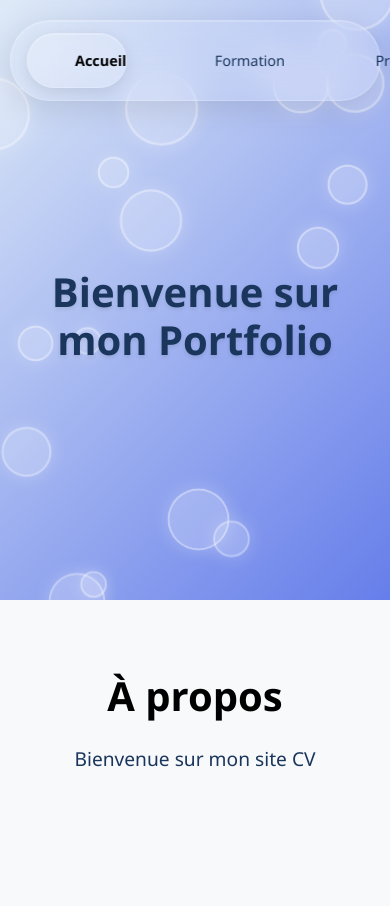
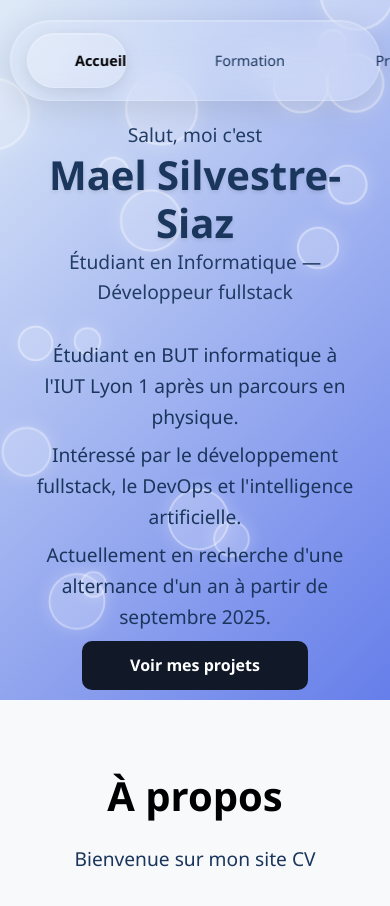
Before and after one commit to mael-sil/site-perso, a Vue app: page / in a window 390 px wide. Shown: the top 906 px of the page. Built offline with nearby package versions, Linux system fonts and the light colour scheme; the HTML template or start-up script is replaced by a standard one.

Commit message:
Enhance Accueil page layout by updating hero section content, improving styles for responsiveness, and adding action buttons and tags for better user engagement.

```diff
--- a/src/pages/Accueil.vue
+++ b/src/pages/Accueil.vue
@@ -18,8 +18,43 @@
       </div>
 
       <div class="hero-content">
-        <h1 class="hero-title">Bienvenue sur mon Portfolio</h1>
+        <div class="hero-right">
+          <p class="hero-subtitle">Salut, moi c'est</p>
+          <h1 class="hero-title">Mael Silvestre-Siaz</h1>
+          <p class="hero-subtitle">Étudiant en Informatique — Développeur fullstack</p>
+        </div>
+        <div class="hero-left">
+          <div class="hero-text-container">
+            <p class="hero-text">
+              Étudiant en BUT informatique à l'IUT Lyon 1 après un parcours en physique.
+            </p>
+            <p>
+              Intéressé par le développement fullstack, le DevOps et l'intelligence artificielle.
+            </p>
+            <p class="hero-text">
+              Actuellement en recherche d'une alternance d'un an à partir de septembre 2025.
+            </p>
+          </div>
+        </div>
       </div>
+      <div class="hero-bottom">
+            <div class="hero-actions">
+              <RouterLink to="/projets" class="btn btn-primary">Voir mes projets</RouterLink>
+              <RouterLink to="/contact" class="btn btn-secondary">Me contacter</RouterLink>
+              <a class="btn btn-ghost" href="https://github.com/mael-sil" target="_blank" rel="noopener">GitHub</a>
+            </div>
+            <ul class="hero-tags">
+              <li>Vue.js</li>
+              <li>Node.js</li>
+              <li>FastAPI</li>
+
+            </ul>
+            <ul class="hero-tags">
+              <li>Docker</li>
+              <li>SQL</li>
+              <li>... et plus</li>
+            </ul>
+          </div>
     </section>
 
     <!-- Main Content -->
@@ -38,15 +73,15 @@
 /* Hero Section */
 .hero {
   background: linear-gradient(135deg, var(--primary-color) 0%, #667eea 100%);
-  height: 600px;
+  height: 700px;
   display: flex;
   align-items: center;
-  justify-content: center;
-  text-align: center;
+  justify-content: space-around;
   padding: 4rem 2rem;
   padding-top: 120px;
   position: relative;
   overflow: hidden;
+  flex-direction: column;
 }
 
 /* Bubble Background - Generic System with Randomness */
@@ -95,18 +130,91 @@
 }
 
 .hero-content {
-  max-width: 800px;
+  display: flex;
+  flex-direction: row;
+  justify-content: space-evenly;
+  align-items: center;
+  gap: 2rem;
   position: relative;
   z-index: 2;
+  width: 100%;
 }
 
 .hero-title {
   font-size: 3.5rem;
   font-weight: 700;
   color: var(--text-secondary);
-  margin-bottom: 1.5rem;
   line-height: 1.2;
   text-shadow: 0 2px 4px rgba(0, 0, 0, 0.1);
+}
+
+.hero-subtitle {
+  color: var(--text-secondary);
+  font-size: 1.25rem;
+  opacity: 0.95;
+  margin-bottom: 1rem;
+}
+
+.hero-left {
+  display: flex;
+  flex-direction: column;
+  gap: 2rem;
+}
+
+.hero-text-container {
+  display: flex;
+  flex-direction: column;
+  gap: 0.5rem;
+}
+
+.hero-text {
+  color: var(--text-primary);
+  max-width: 820px;
+  margin: 0 auto 1.75rem auto;
+  line-height: 1.6;
+}
+
+.hero-actions {
+  display: flex;
+  gap: 0.75rem;
+  justify-content: center;
+  margin-top: 0.5rem;
+}
+
+.btn {
+  display: inline-flex;
+  align-items: center;
+  justify-content: center;
+  padding: 0.75rem 1.25rem;
+  border-radius: 10px;
+  text-decoration: none;
+  font-weight: 600;
+  transition: transform 0.15s ease, filter 0.15s ease, background 0.15s ease;
+  color: #ffffff;
+}
+
+.btn:hover { transform: translateY(-2px); filter: brightness(1.05); }
+
+.btn-primary { background: #111827; }
+.btn-secondary { background: rgba(255, 255, 255, 0.15); border: 1px solid rgba(255, 255, 255, 0.35); }
+.btn-ghost { background: transparent; border: 1px dashed rgba(255, 255, 255, 0.4); }
+
+.hero-tags {
+  display: flex;
+  gap: 0.5rem;
+  justify-content: center;
+  flex-wrap: wrap;
+  margin-top: 1.25rem;
+}
+
+.hero-tags li {
+  list-style: none;
+  padding: 0.35rem 0.65rem;
+  border-radius: 999px;
+  background: rgba(255, 255, 255, 0.18);
+  border: 1px solid rgba(255, 255, 255, 0.35);
+  color: var(--text-secondary);
+  font-size: 0.9rem;
 }
 
 /* Main Content */
@@ -131,6 +239,15 @@
 
 /* Responsive Design */
 @media (max-width: 768px) {
+  .hero-content {
+    flex-direction: column;
+    text-align: center;
+  }
+
+  .hero-left {
+    align-items: center;
+  }
+
   .hero-title {
     font-size: 2.5rem;
   }
```
